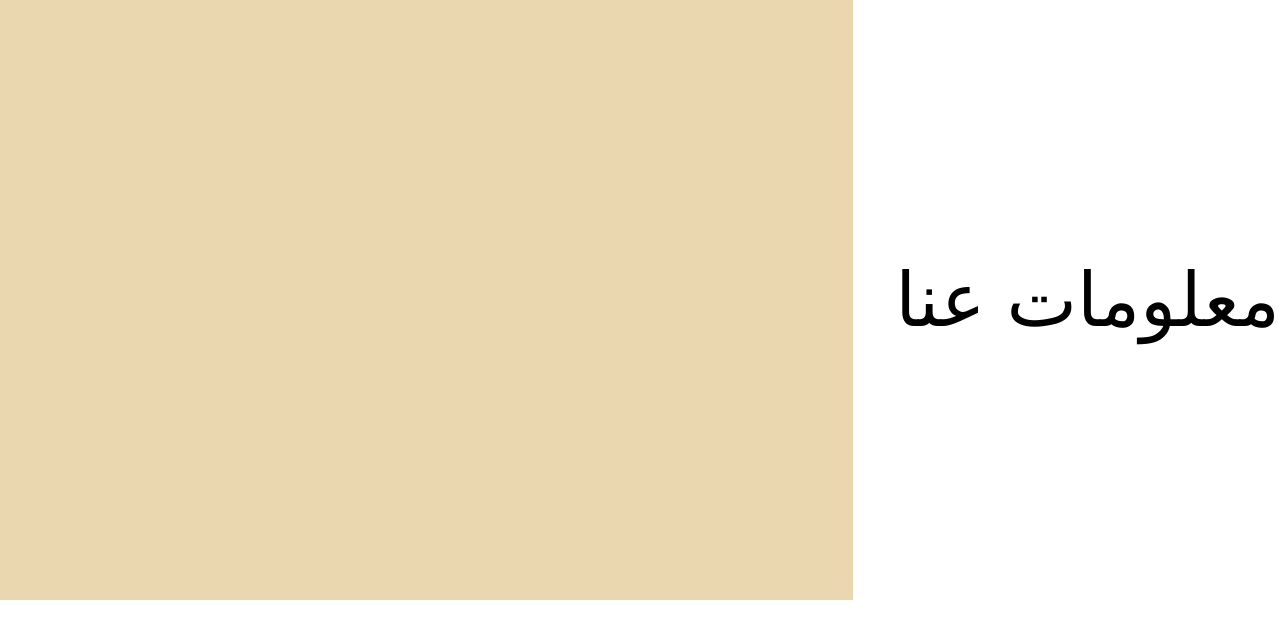
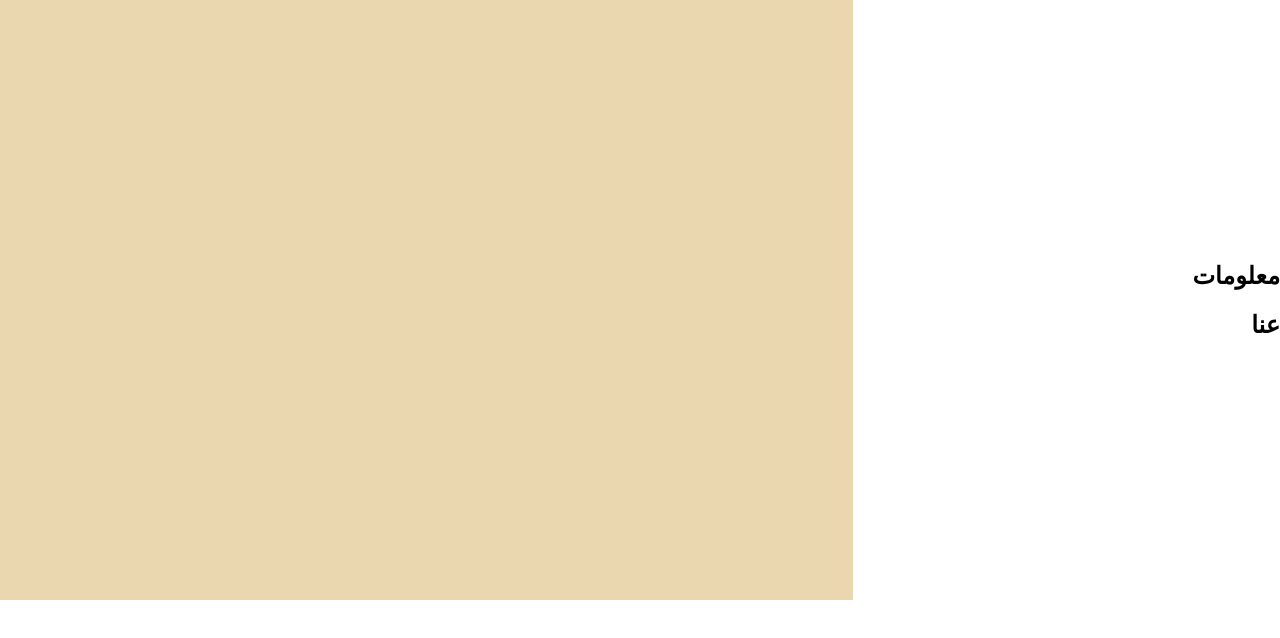
Before and after one commit to Ghaith-abohantash/Tale3-, a React (Create React App) app in the folder tale3/: page / in a window 1280 px wide. Shown: the top 638 px of the page. Built offline with nearby package versions, Linux system fonts and the light colour scheme.

Commit message:
Update About.js

```diff
--- a/tale3/src/about/About.js
+++ b/tale3/src/about/About.js
@@ -9,7 +9,14 @@ function About() {
                         <div className="col-lg-12">
                             <div className="info-container">
                                 <div className="info-title">
-                                    <h2 id="howweare">معلومات عنا</h2>
+                                  <section>
+                                  <div>
+                                    <h2 id="info">معلومات </h2>
+                                  </div>
+                                  <div>
+                                    <h2 id="aboutus"> عنا</h2>
+                                  </div>
+                                </section>
                                 </div>
                                 <div className="info-content">
                                     <p className="lead"></p>
```
